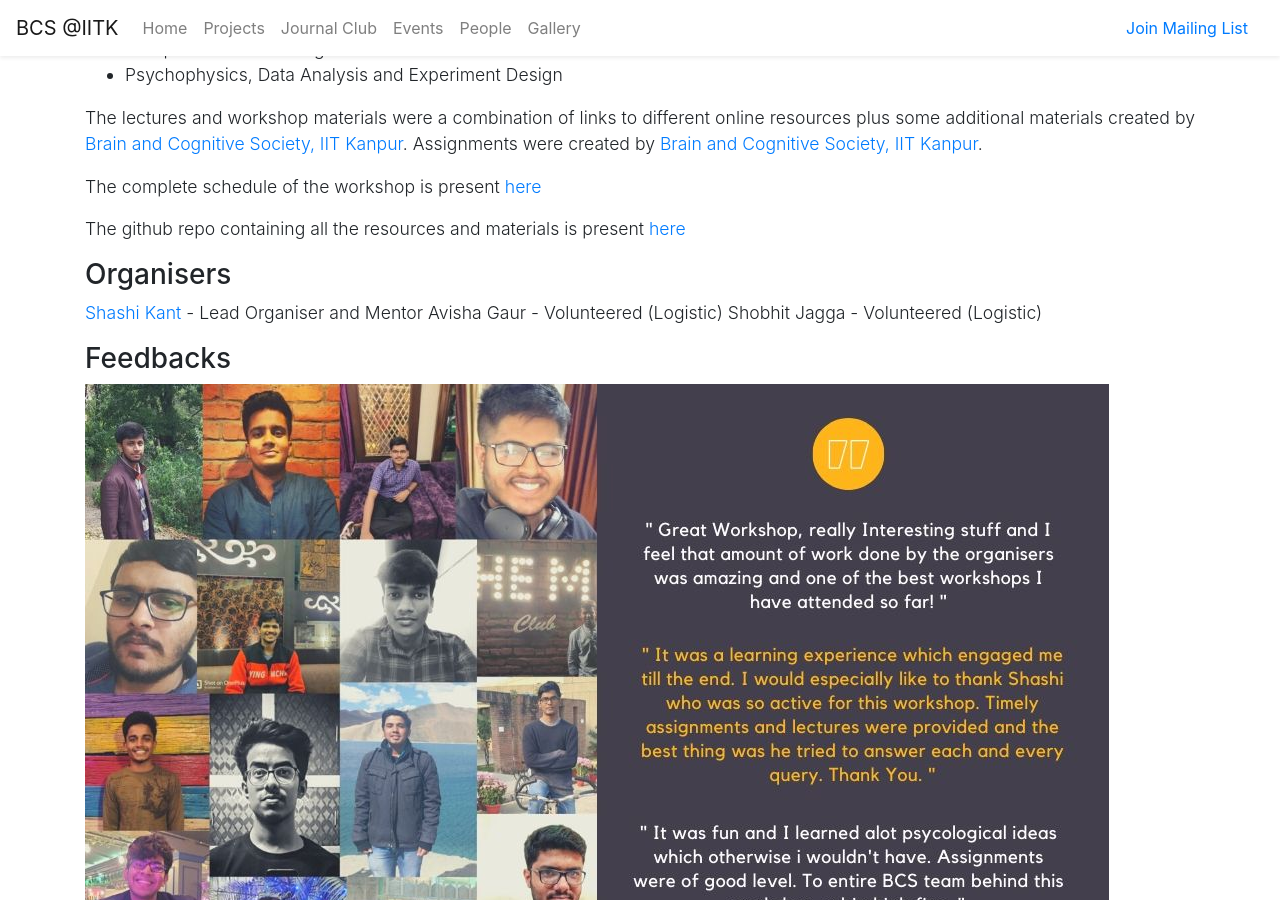
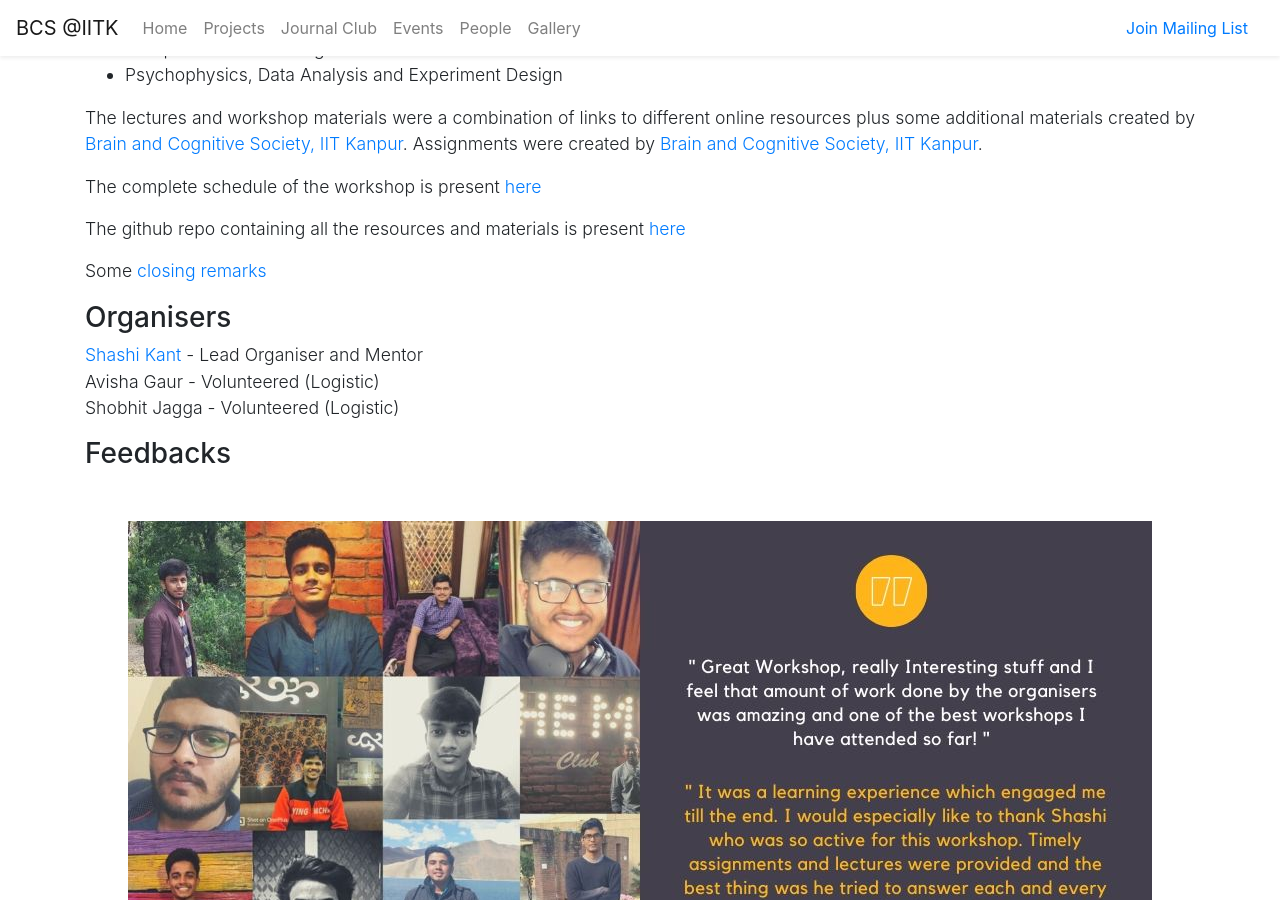
Before and after one commit to bcs-iitk/bcs-iitk.github.io, a Jekyll site: the page built from events/_posts/2020-04-01-BCS-Workshop-Apr-2020.md, in a window 1280 px wide and 900 px high, scrolled down 361 px. Built offline with Jekyll 4.4.1, drawn with Linux system fonts in a browser that asks for light colours; nearby versions of some CDN libraries; some of the changed lines change nothing that is shown; some of the changed text lies outside the part shown.

Commit message:
changes to workshop page

```diff
--- a/events/_posts/2020-04-01-BCS-Workshop-Apr-2020.md
+++ b/events/_posts/2020-04-01-BCS-Workshop-Apr-2020.md
@@ -14,14 +14,13 @@ The complete schedule of the workshop is present [here](https://docs.google.com/
 
 The github repo containing all the resources and materials is present [here](https://github.com/bcs-iitk/BCS_Workshop_Apr_20)
 
+Some [closing remarks](https://docs.google.com/document/u/1/d/e/2PACX-1vR0ZuKm7b17BI1SxaSw4_ylHlBc3C7JCL6hI9Vzdgeq9ffO0trsxTb8AxUfFwUITzvW1fycWmOwurKi/pub)
+
 ### Organisers
-[Shashi Kant](http://shashikg.github.io/) - Lead Organiser and Mentor
-Avisha Gaur - Volunteered (Logistic)
-Shobhit Jagga - Volunteered (Logistic)
+[Shashi Kant](http://shashikg.github.io/) - Lead Organiser and Mentor <br>
+Avisha Gaur - Volunteered (Logistic) <br>
+Shobhit Jagga - Volunteered (Logistic) <br>
 
 ### Feedbacks
-![1]({{ site.url }}{{ site.baseurl }}/events/img/BCS_Workshop_20/1.jpg)
-![2]({{ site.url }}{{ site.baseurl }}/events/img/BCS_Workshop_20/2.jpg)
-
 <br>
-Some [closing remarks](https://docs.google.com/document/u/1/d/e/2PACX-1vR0ZuKm7b17BI1SxaSw4_ylHlBc3C7JCL6hI9Vzdgeq9ffO0trsxTb8AxUfFwUITzvW1fycWmOwurKi/pub) from Shashi!
+<center><img src="{{ site.url }}{{ site.baseurl }}/events/img/BCS_Workshop_20/1.jpg"></center>
```
